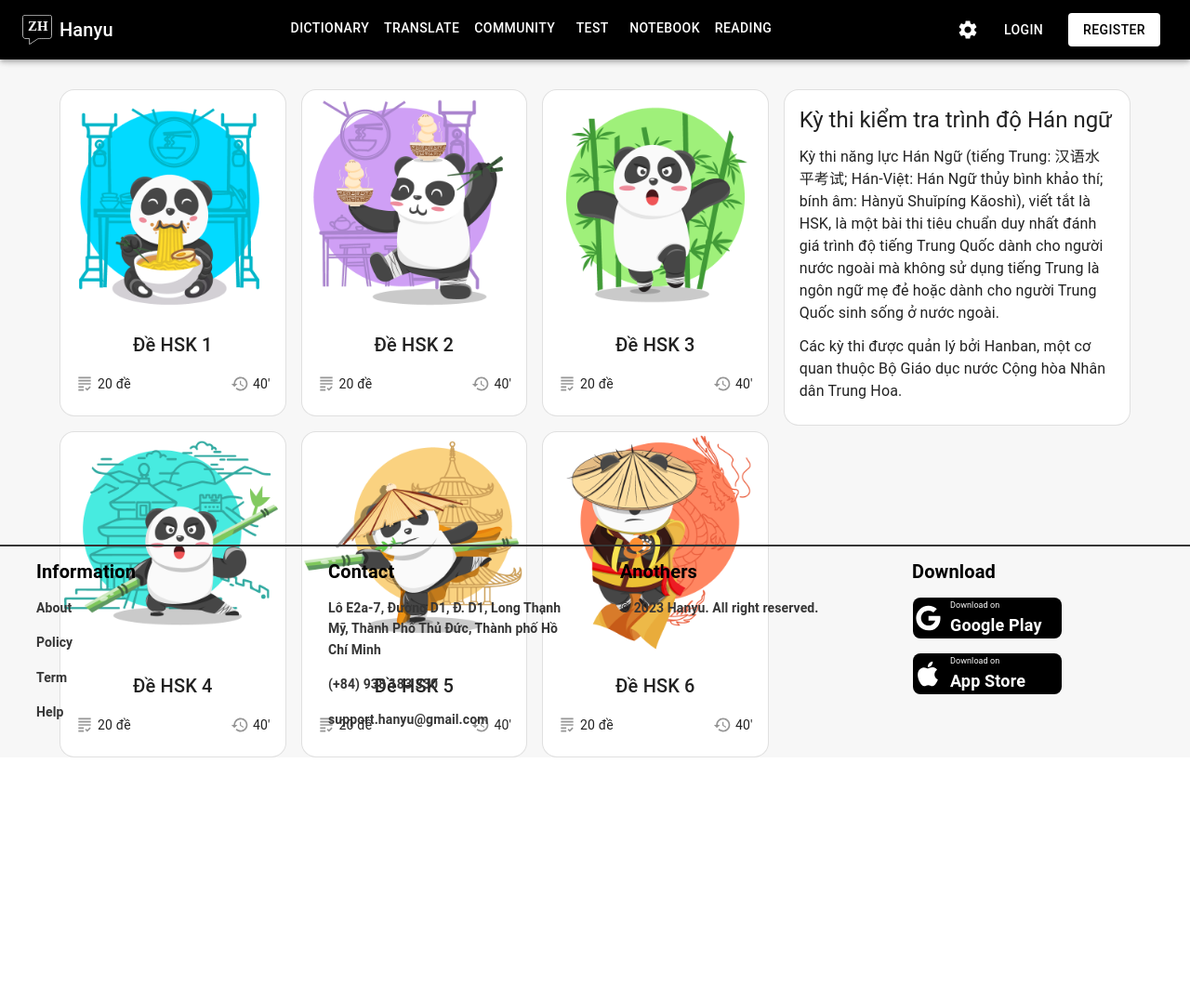
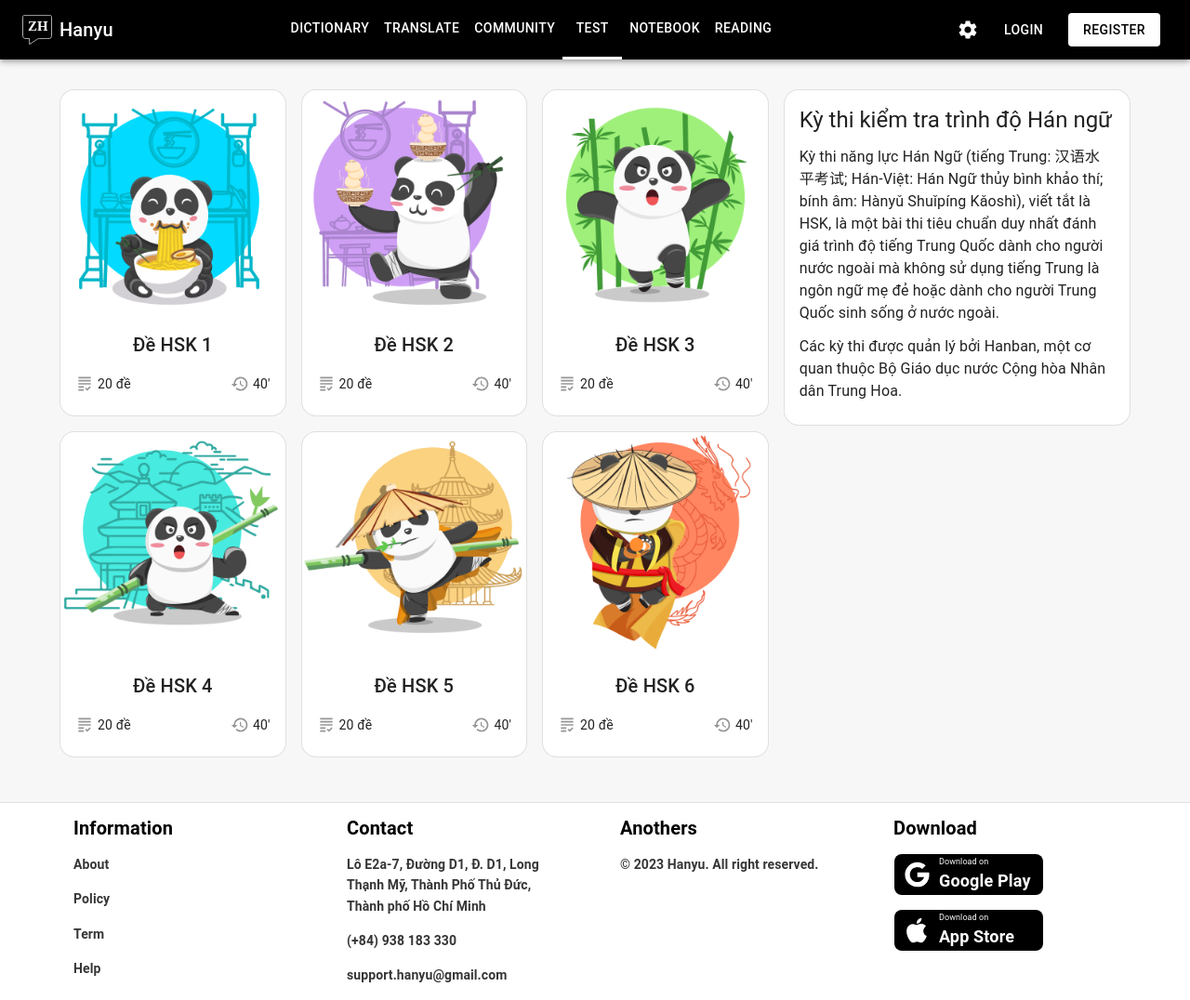
Before and after one commit to khoahd7621/exe201-mvp, a React (Vite) app in the folder hanyu-fe/: page /test in a window 1280 px wide. Shown: the whole page at 93% size. Before the commit the page ends 815 px from the top, so only its background shows below. Built offline with nearby package versions, Linux system fonts and the light colour scheme.

Commit message:
Adjust navbar and footer css

```diff
--- a/hanyu-fe/src/common/components/Footer.tsx
+++ b/hanyu-fe/src/common/components/Footer.tsx
@@ -4,16 +4,12 @@ import AppleIcon from "@mui/icons-material/Apple";
 
 export default function Navbar() {
   return (
-    <>
-      <Container
-        sx={{
-          position: "fixed",
-          minWidth: "100vw",
-          bottom: 0,
-          borderTop: 2,
-          borderColor: "#363636",
-        }}
-      >
+    <div
+      style={{
+        borderTop: "1px solid #e0e0e0",
+      }}
+    >
+      <Container fixed>
         <Grid container spacing={3}>
           <Grid item xs={12} sm={6} md={4} lg={3}>
             <Typography variant="h4" sx={{ margin: "15px", fontSize: 20, fontWeight: 600 }}>
@@ -129,6 +125,7 @@ export default function Navbar() {
                     height: 44,
                     borderRadius: "8px",
                     cursor: "pointer",
+                    padding: "0 8px",
                   }}
                 >
                   <Box sx={{ display: "flex", alignItems: "center" }}>
@@ -156,6 +153,7 @@ export default function Navbar() {
                     height: 44,
                     borderRadius: "8px",
                     cursor: "pointer",
+                    padding: "0 8px",
                   }}
                 >
                   <Box sx={{ display: "flex", alignItems: "center" }}>
@@ -177,6 +175,6 @@ export default function Navbar() {
           </Grid>
         </Grid>
       </Container>
-    </>
+    </div>
   );
 }
--- a/hanyu-fe/src/common/components/Navbar.tsx
+++ b/hanyu-fe/src/common/components/Navbar.tsx
@@ -1,17 +1,19 @@
 import { useState } from "react";
-import { useNavigate } from "react-router-dom";
+import { useLocation, useNavigate } from "react-router-dom";
 
-import AppBar from "@mui/material/AppBar";
-import Box from "@mui/material/Box";
-import Button from "@mui/material/Button";
-import Divider from "@mui/material/Divider";
-import Drawer from "@mui/material/Drawer";
-import List from "@mui/material/List";
-import ListItem from "@mui/material/ListItem";
-import ListItemButton from "@mui/material/ListItemButton";
-import ListItemText from "@mui/material/ListItemText";
-import Toolbar from "@mui/material/Toolbar";
-import Typography from "@mui/material/Typography";
+import {
+  AppBar,
+  Box,
+  Button,
+  Divider,
+  Drawer,
+  List,
+  ListItem,
+  ListItemButton,
+  ListItemText,
+  Toolbar,
+  Typography,
+} from "@mui/material";
 
 import MenuIcon from "@mui/icons-material/Menu";
 import SettingsIcon from "@mui/icons-material/Settings";
@@ -30,6 +32,7 @@ const navItems = ["Dictionary", "Translate", "Community", "Test", "Notebook", "R
 
 export default function Navbar({ window }: Props) {
   const navigate = useNavigate();
+  const location = useLocation();
 
   const [mobileOpen, setMobileOpen] = useState(false);
 
@@ -125,7 +128,12 @@ export default function Navbar({ window }: Props) {
                     borderBottomColor: "#fff",
                     borderRadius: 0,
                   },
+                  "&.active": {
+                    borderBottom: 3,
+                    borderBottomColor: "#fff",
+                  },
                 }}
+                className={location.pathname === `/${item.toLowerCase()}` ? "active" : ""}
                 onClick={() => routeChange(item)}
               >
                 {item}
--- a/hanyu-fe/src/pages/TestPage.tsx
+++ b/hanyu-fe/src/pages/TestPage.tsx
@@ -46,15 +46,15 @@ export default function TestPage() {
   return (
     <Container fixed>
       <Box>
-        <Grid container spacing={2} paddingTop={4}>
-          <Grid item xs={8} md={8}>
+        <Grid container spacing={2} paddingTop={4} paddingBottom={6}>
+          <Grid item xs={12} md={8}>
             <Grid spacing={2} container>
               {listTests.map((item) => (
                 <TestCard key={item.id} test={item} />
               ))}
             </Grid>
           </Grid>
-          <Grid item xs={4} md={4}>
+          <Grid item xs={12} md={4}>
             <Card variant="outlined" sx={{ borderRadius: "1rem" }}>
               <CardContent>
                 <Typography variant="h5" component="div">
--- /dev/null
+++ b/hanyu-fe/src/router/AppRoutes.ts
@@ -0,0 +1,11 @@
+const AppRoutes = {
+  home: "/",
+  dictionary: "/dictionary",
+  translate: "/translate",
+  community: "/community",
+  test: "/test",
+  notebook: "/notebook",
+  reading: "/reading",
+};
+
+export default AppRoutes;
--- a/hanyu-fe/src/router/router.tsx
+++ b/hanyu-fe/src/router/router.tsx
@@ -9,6 +9,7 @@ import {
   TestPage,
   TranslatePage,
 } from "../pages";
+import AppRoutes from "./AppRoutes";
 
 const routes: RouteObject[] = [
   {
@@ -19,64 +20,28 @@ const routes: RouteObject[] = [
         index: true,
         element: <DictionaryPage />,
       },
-    ],
-  },
-  {
-    path: "/dictionary",
-    element: <MainLayout />,
-    children: [
       {
-        index: true,
+        path: AppRoutes.dictionary,
         element: <DictionaryPage />,
       },
-    ],
-  },
-  {
-    path: "/translate",
-    element: <MainLayout />,
-    children: [
       {
-        index: true,
+        path: AppRoutes.translate,
         element: <TranslatePage />,
       },
-    ],
-  },
-  {
-    path: "/community",
-    element: <MainLayout />,
-    children: [
       {
-        index: true,
+        path: AppRoutes.community,
         element: <CommunityPage />,
       },
-    ],
-  },
-  {
-    path: "/test",
-    element: <MainLayout />,
-    children: [
       {
-        index: true,
+        path: AppRoutes.test,
         element: <TestPage />,
       },
-    ],
-  },
-  {
-    path: "/notebook",
-    element: <MainLayout />,
-    children: [
       {
-        index: true,
+        path: AppRoutes.notebook,
         element: <NoteBookPage />,
       },
-    ],
-  },
-  {
-    path: "/reading",
-    element: <MainLayout />,
-    children: [
       {
-        index: true,
+        path: AppRoutes.reading,
         element: <ReadingPage />,
       },
     ],
```
